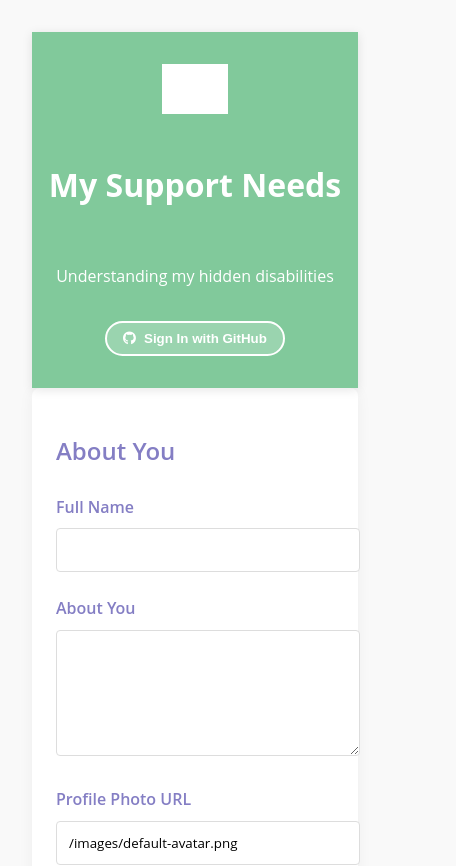
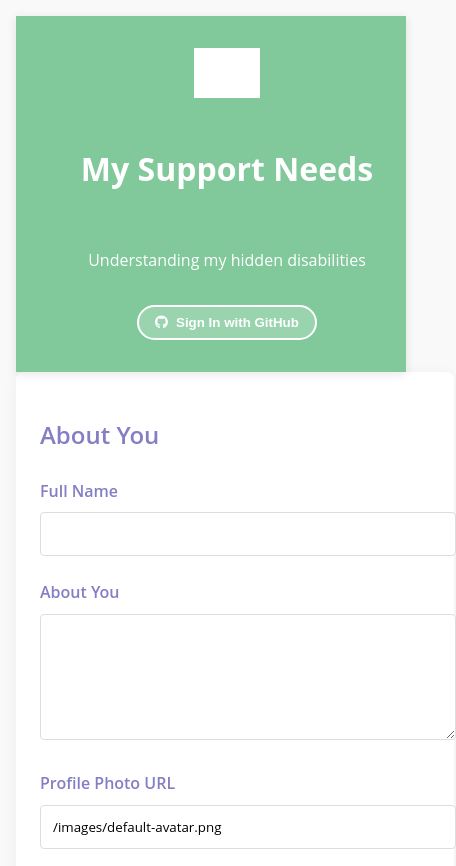
Before and after one commit to Kousei-Uchu/sequoia-support, a Next.js app: page /editor in a window 390 px wide. Shown: the top 866 px of the page, 456 px wide, since content can reach past the window. Built offline with nearby package versions, Linux system fonts and the light colour scheme; no server answers; grey boxes are pictures that could not be loaded.

Commit message:
Update globals.css

```diff
--- a/styles/globals.css
+++ b/styles/globals.css
@@ -31,8 +31,7 @@ body {
 }
 
 .container {
-  max-width: 1200px;
-  margin: 0 auto;
+  width: 100%;
   padding: 0 20px;
   flex: 1;
 }
@@ -52,8 +51,7 @@ body {
   display: flex;
   align-items: center;
   justify-content: space-between;
-  max-width: 1200px;
-  margin: 0 auto;
+  width: 100%;
   padding: 0 2rem;
 }
 
@@ -94,8 +92,7 @@ body {
 /* Editor Page Styles */
 .editor-container {
   padding: 2rem;
-  max-width: 1200px;
-  margin: 0 auto;
+  width: 100%;
 }
 
 .editor-section {
@@ -104,6 +101,7 @@ body {
   padding: 2rem;
   margin-bottom: 2rem;
   box-shadow: 0 2px 15px rgba(0,0,0,0.05);
+  width: 100%;
 }
 
 .editor-section h2 {
@@ -150,12 +148,14 @@ body {
   display: grid;
   grid-template-columns: repeat(auto-fill, minmax(300px, 1fr));
   gap: 1.5rem;
+  width: 100%;
 }
 
 .grid-2 {
   display: grid;
   grid-template-columns: repeat(auto-fill, minmax(250px, 1fr));
   gap: 1.5rem;
+  width: 100%;
 }
 
 .card-toggle {
@@ -229,6 +229,7 @@ body {
 /* Emergency Contacts Section */
 .emergency-contacts {
   margin-bottom: 2rem;
+  width: 100%;
 }
 
 .contact-group {
@@ -273,6 +274,7 @@ body {
 /* Emergency Instructions */
 .emergency-instructions {
   margin-top: 2rem;
+  width: 100%;
 }
 
 .instruction-item {
@@ -325,9 +327,8 @@ body {
 
 /* Profile Page Styles */
 .profile-container {
-  max-width: 1200px;
-  margin: 2rem auto;
-  padding: 0 2rem;
+  width: 100%;
+  padding: 2rem;
 }
 
 .profile-header {
@@ -335,6 +336,7 @@ body {
   align-items: center;
   gap: 2rem;
   margin-bottom: 2rem;
+  width: 100%;
 }
 
 .profile-avatar {
@@ -351,12 +353,14 @@ body {
   border-radius: 8px;
   margin-bottom: 2rem;
   box-shadow: 0 2px 10px rgba(0,0,0,0.05);
+  width: 100%;
 }
 
 .sensitivity-grid {
   display: grid;
   grid-template-columns: repeat(auto-fill, minmax(250px, 1fr));
   gap: 1.5rem;
+  width: 100%;
 }
 
 .sensitivity-card {
@@ -374,6 +378,7 @@ body {
   display: flex;
   flex-direction: column;
   gap: 1rem;
+  width: 100%;
 }
 
 .support-item {
@@ -428,17 +433,19 @@ body {
   display: flex;
   flex-direction: column;
   min-height: 100vh;
+  width: 100%;
 }
 
 .home-main {
   flex: 1;
   padding: 2rem 0;
+  width: 100%;
 }
 
 .hero-section {
   text-align: center;
   padding: 3rem 1rem;
-  max-width: 800px;
+  width: 100%;
   margin: 0 auto;
 }
 
@@ -451,7 +458,7 @@ body {
   font-size: 1.2rem;
   color: var(--text-dark);
   margin: 1rem 0 2rem;
-  max-width: 600px;
+  width: 100%;
   margin-left: auto;
   margin-right: auto;
 }
@@ -460,7 +467,7 @@ body {
   display: grid;
   grid-template-columns: repeat(auto-fit, minmax(300px, 1fr));
   gap: 2rem;
-  max-width: 1200px;
+  width: 100%;
   margin: 3rem auto;
   padding: 0 1rem;
 }
@@ -535,6 +542,11 @@ body {
   .save-btn {
     max-width: 100%;
   }
+
+  .editor-container,
+  .profile-container {
+    padding: 1rem;
+  }
 }
 
 /* Utility Classes */
```
